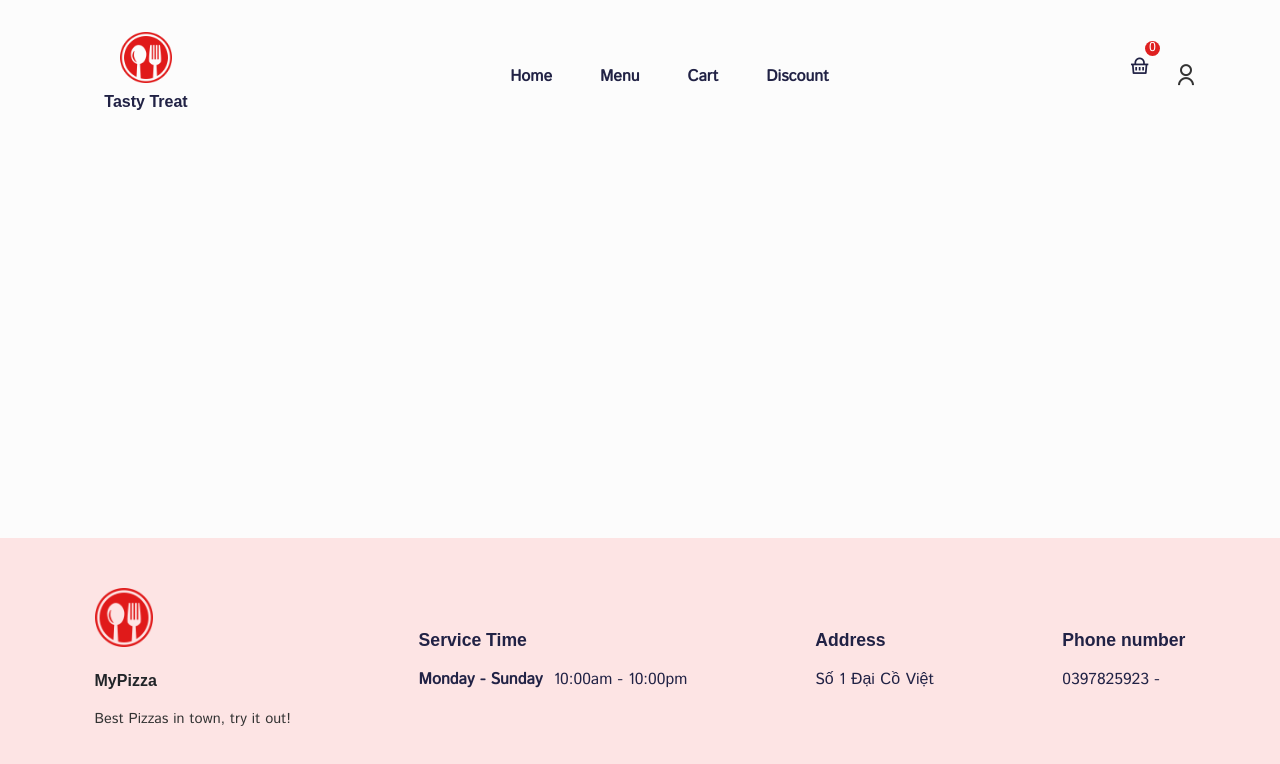
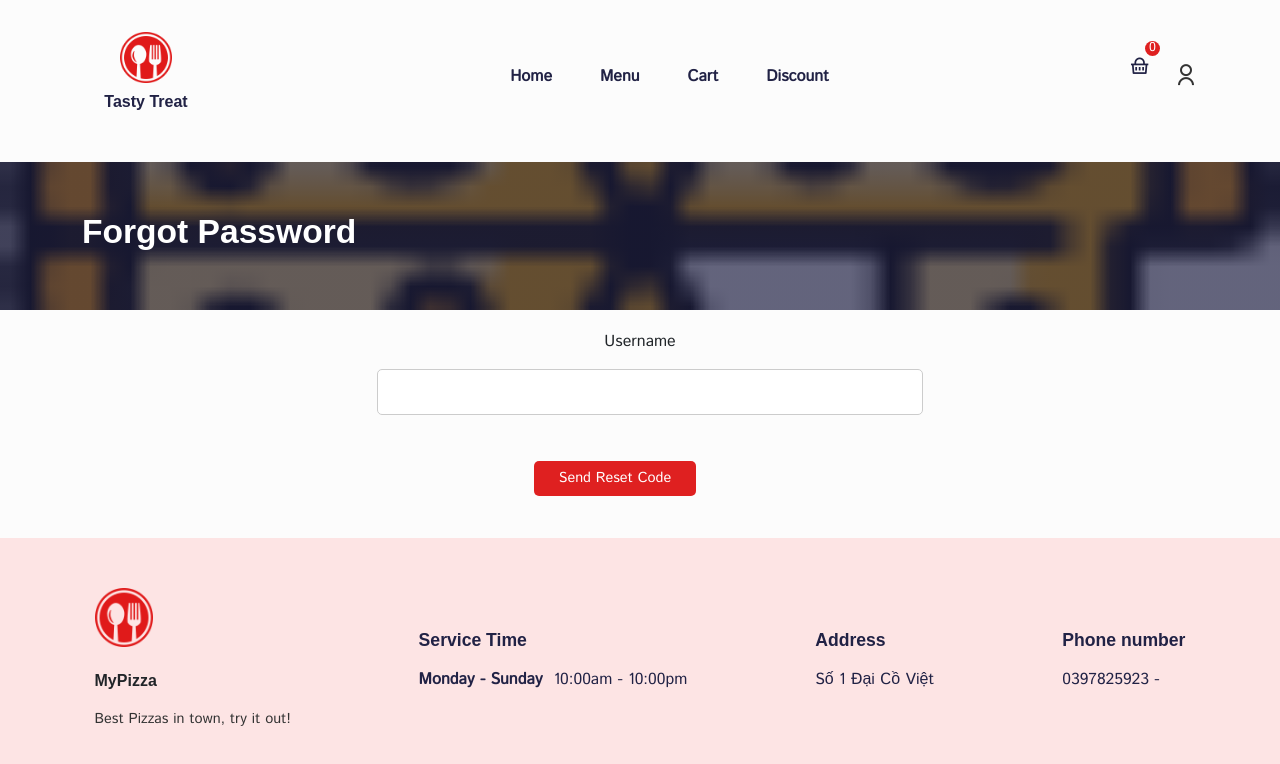
Before and after one commit to nguyentuancuong20214950/secure-web-prj, a React (Create React App) app in the folder frontend/: page /forgot-password in a window 1280 px wide. Shown: the top 764 px of the page. Built offline with nearby package versions, Linux system fonts and the light colour scheme; no server answers; a web font is replaced by a local one.

Commit message:
upload forgot password

```diff
--- /dev/null
+++ b/frontend/src/pages/ForgotPassword.jsx
@@ -0,0 +1,140 @@
+import React, { useState } from 'react';
+import axios from '../utils/axiosInstance';
+import { useNavigate } from 'react-router-dom';
+import { Container, Row, Col } from 'reactstrap';
+import Helmet from '../components/Helmet/Helmet';
+import CommonSection from '../components/UI/common-section/CommonSection';
+
+const ForgotPassword = () => {
+  const [step, setStep] = useState('request');
+  const [username, setUsername] = useState('');
+  const [otp, setOtp] = useState('');
+  const [newPassword, setNewPassword] = useState('');
+  const [status, setStatus] = useState('');
+  const navigate = useNavigate();
+
+  // Hàm lấy CSRF token mới mỗi lần gọi API cần bảo vệ
+  const getCsrfToken = async () => {
+    try {
+      const res = await axios.get('http://localhost:5001/csrf-token', {
+        withCredentials: true,
+      });
+      return res.data.csrfToken;
+    } catch {
+      setStatus('Error fetching CSRF token');
+      return null;
+    }
+  };
+
+  const handleRequest = async (e) => {
+    e.preventDefault();
+    setStatus('');
+    const token = await getCsrfToken();
+    if (!token) return;
+
+    try {
+      const res = await axios.post(
+        'http://localhost:5001/request_password_reset',
+        { username },
+        {
+          headers: { 'CSRF-Token': token },
+          withCredentials: true,
+        }
+      );
+      if (res.data.Status === 'OTP sent to email') {
+        setStep('reset');
+        setStatus('A reset code has been sent to your email.');
+      } else {
+        setStatus(res.data.Error || 'Unknown error');
+      }
+    } catch (err) {
+        const msg = err?.response?.data?.Error || 'Failed to send OTP.';
+        setStatus(msg);
+      }
+  };
+
+  const handleReset = async (e) => {
+    e.preventDefault();
+    setStatus('');
+    const token = await getCsrfToken();
+    if (!token) return;
+
+    try {
+      const res = await axios.post(
+        'http://localhost:5001/reset_password_after_otp',
+        {
+          username,
+          otp,
+          newPassword,
+        },
+        {
+          headers: { 'CSRF-Token': token },
+          withCredentials: true,
+        }
+      );
+      if (res.data.Status === 'Password reset successfully') {
+        setStatus('Password changed. You can now log in.');
+        setTimeout(() => navigate('/login'), 1500);
+      } else {
+        setStatus(res.data.Error || 'Failed to reset password');
+      }
+    } catch (err) {
+      setStatus('Server error during password reset');
+    }
+  };
+
+  return (
+    <Helmet title="Forgot Password">
+      <CommonSection title="Forgot Password" />
+      <Container>
+        <Row>
+          <Col lg="6" className="m-auto text-center">
+            <form className="form" onSubmit={step === 'request' ? handleRequest : handleReset}>
+              {status && <p className="text-danger mb-3">{status}</p>}
+
+              <div className="form__group">
+                <label>Username</label>
+                <input
+                  type="text"
+                  required
+                  value={username}
+                  onChange={(e) => setUsername(e.target.value)}
+                  disabled={step === 'reset'}
+                />
+              </div>
+
+              {step === 'reset' && (
+                <>
+                  <div className="form__group">
+                    <label>OTP Code</label>
+                    <input
+                      type="text"
+                      required
+                      value={otp}
+                      onChange={(e) => setOtp(e.target.value)}
+                    />
+                  </div>
+                  <div className="form__group">
+                    <label>New Password</label>
+                    <input
+                      type="password"
+                      required
+                      value={newPassword}
+                      onChange={(e) => setNewPassword(e.target.value)}
+                    />
+                  </div>
+                </>
+              )}
+
+              <button type="submit" className="addTOCart__btn mt-3">
+                {step === 'request' ? 'Send Reset Code' : 'Reset Password'}
+              </button>
+            </form>
+          </Col>
+        </Row>
+      </Container>
+    </Helmet>
+  );
+};
+
+export default ForgotPassword;
--- a/frontend/src/pages/Login.jsx
+++ b/frontend/src/pages/Login.jsx
@@ -50,7 +50,7 @@ const Login = () => {
       });
 
       if (res.data.Status === 'Success') {
-        const userObj = res.data.user || { username: user }; // fallback nếu backend chưa gửi user object
+        const userObj = res.data.user || { username: user };
         localStorage.setItem('currentUser', JSON.stringify(userObj));
         dispatch(cartActions.clearCart());
         dispatch(signInSuccess(userObj));
@@ -168,6 +168,7 @@ const Login = () => {
                 </>
               )}
             </form>
+            <p><Link to="/forgot-password">Forgot your password?</Link></p>
             <Link to="/register">Can't sign in? Create account</Link>
           </Col>
         </Row>
--- a/frontend/src/routes/Routers.js
+++ b/frontend/src/routes/Routers.js
@@ -15,6 +15,7 @@ import Order from "../components/admin/Order";
 import Products from "../components/admin/Products";
 import ProductDetails from "../components/admin/ProductDetails";
 import Layout from "../components/Layout/Layout";
+import ForgotPassword from '../pages/ForgotPassword';
 
 const Routers = () => {
   return (
@@ -33,6 +34,7 @@ const Routers = () => {
       <Route path="/register" element={<Register />} />
       <Route path="/discount" element={<Discount />} />
       <Route path="/AccountInfo" element={<AccountInfo />} />
+      <Route path="/forgot-password" element={<ForgotPassword />} />
 
 
       {/* Add other routes under Admin layout if needed */}
```
Also changed, not shown: 1 other file (tests, documents, lock files or other folders).
